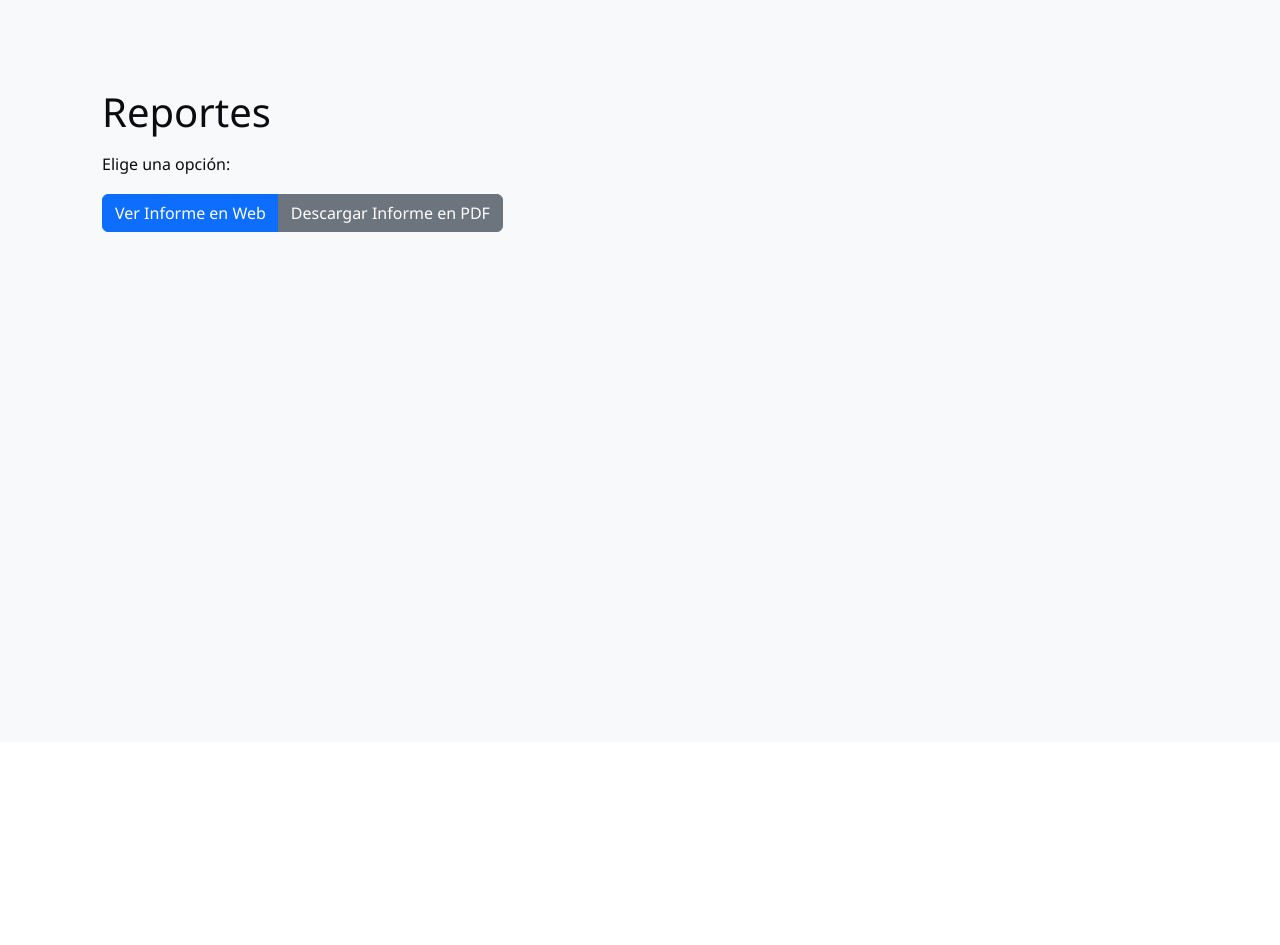
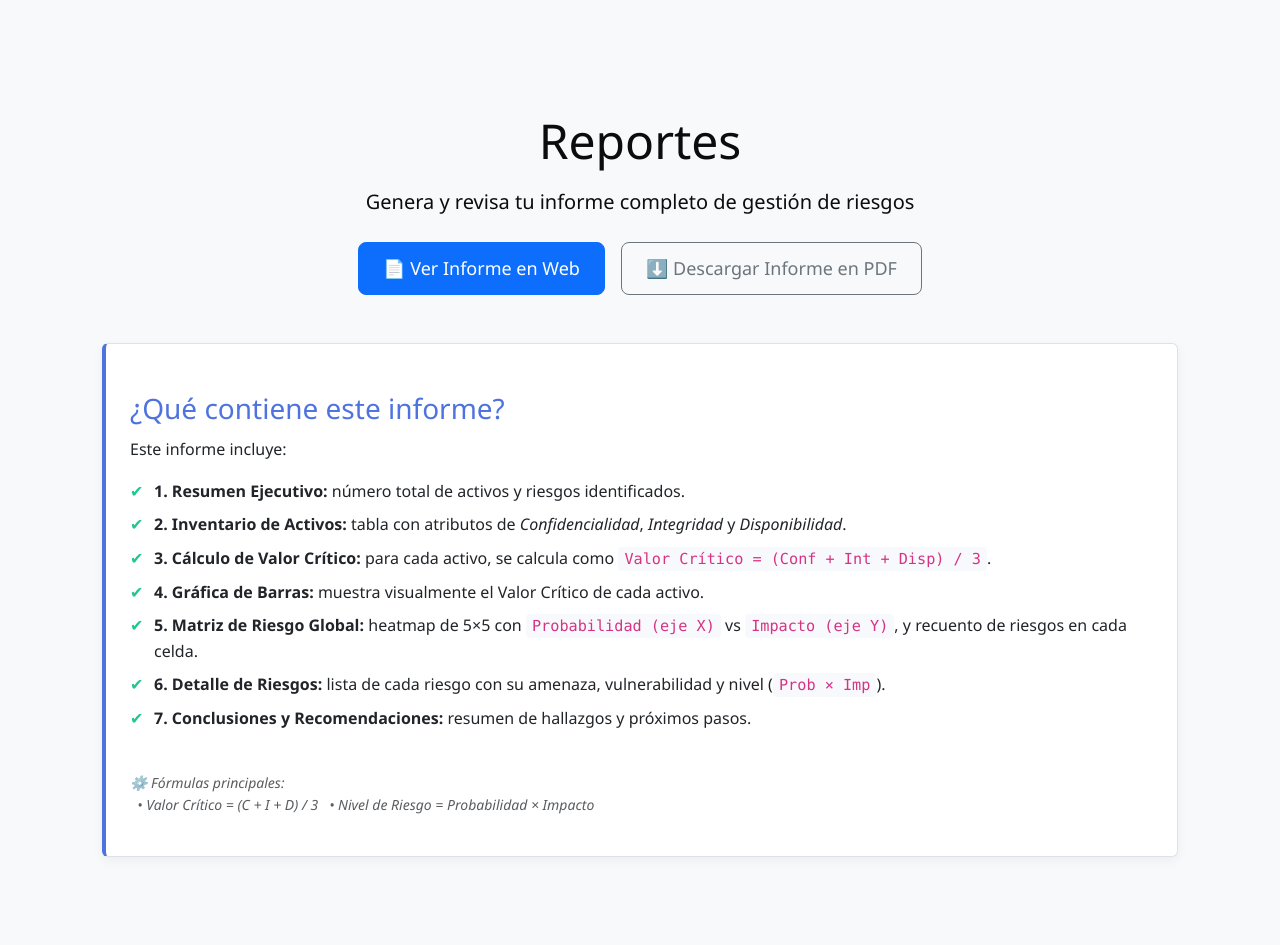
Before and after one commit to ErickG11/Arquitectura, a Flask app: page /reports in a window 1280 px wide. Shown: the part 58-1003 px from the top of the page. Before the commit the page ends 290 px from the top, so only its background shows below. Run offline with Flask 3, Linux system fonts and the light colour scheme; some libraries are stand-ins or nearby versions.

Commit message:
DISEÑO FINAL TERMINADO

```diff
--- a/app.py
+++ b/app.py
@@ -108,6 +108,9 @@ def report_download():
     c = canvas.Canvas(pdf_path, pagesize=letter)
     w, h = letter
 
+
+
+
     # Portada
     c.setFont("Helvetica-Bold", 18)
     c.drawCentredString(w/2, h-72, "Informe de Gestión de Riesgos")
--- a/static/css/custom.css
+++ b/static/css/custom.css
@@ -392,3 +392,51 @@ body {
   transform: translateX(4px);
   box-shadow: 0 4px 12px rgba(0, 0, 0, 0.1);
 }
+
+
+
+
+/* =============================
+   Sección Introductoria de Reportes
+   ============================= */
+.report-intro {
+  background: #ffffff;
+  border-left: 4px solid #4e73df;   /* acento en azul elegante */
+  box-shadow: 0 4px 12px rgba(0,0,0,0.05);
+  border-radius: 0.375rem;
+}
+
+.report-intro .card-title {
+  color: #4e73df;
+  font-size: 1.75rem;
+  margin-bottom: 0.75rem;
+}
+
+.report-intro .report-features li {
+  margin-bottom: 0.5rem;
+  padding-left: 1.5rem;
+  position: relative;
+}
+.report-intro .report-features li::before {
+  content: "✔";
+  position: absolute;
+  left: 0;
+  color: #1cc88a;  /* verde suave para iconos de lista */
+}
+
+.report-intro code {
+  background: #f8f9fc;
+  padding: 0.2em 0.4em;
+  border-radius: 0.25rem;
+  font-size: 0.95em;
+}
+
+.report-intro .small {
+  font-style: italic;
+}
+
+/* Ajustes de botones grandes */
+.btn-lg {
+  padding: 0.75rem 1.5rem;
+  font-size: 1.125rem;
+}
--- a/templates/reports.html
+++ b/templates/reports.html
@@ -1,19 +1,52 @@
 {# templates/reports.html #}
 {% extends "base.html" %}
 
-{% block title %}Menú de Reportes{% endblock %}
+{% block title %}Menú de Reportes — Ciber-Riesgos{% endblock %}
 
 {% block content %}
-  <div class="container mt-4">
-    <h1>Reportes</h1>
-    <p>Elige una opción:</p>
-    <div class="btn-group" role="group">
-      <a href="{{ url_for('report_view') }}" class="btn btn-primary">
-        Ver Informe en Web
-      </a>
-      <a href="{{ url_for('report_download') }}" class="btn btn-secondary">
-        Descargar Informe en PDF
-      </a>
-    </div>
+<div class="container mt-5">
+  <div class="text-center mb-4">
+    <h1 class="display-5">Reportes</h1>
+    <p class="lead">Genera y revisa tu informe completo de gestión de riesgos</p>
   </div>
+
+  <div class="d-flex justify-content-center mb-5">
+    <a href="{{ url_for('report_view') }}" class="btn btn-primary btn-lg me-3">
+      📄 Ver Informe en Web
+    </a>
+    <a href="{{ url_for('report_download') }}" class="btn btn-outline-secondary btn-lg">
+      ⬇️ Descargar Informe en PDF
+    </a>
+  </div>
+
+  <!-- Sección introductoria -->
+  <div class="card report-intro p-4 mb-5">
+    <h2 class="card-title">¿Qué contiene este informe?</h2>
+    <p class="card-text">
+      Este informe incluye:
+    </p>
+    <ul class="report-features list-unstyled">
+      <li><strong>1. Resumen Ejecutivo:</strong> número total de activos y riesgos identificados.</li>
+      <li><strong>2. Inventario de Activos:</strong> tabla con atributos de <em>Confidencialidad</em>,
+        <em>Integridad</em> y <em>Disponibilidad</em>.</li>
+      <li><strong>3. Cálculo de Valor Crítico:</strong> para cada activo,
+        se calcula como
+        <code>Valor Crítico = (Conf + Int + Disp) / 3</code>.
+      </li>
+      <li><strong>4. Gráfica de Barras:</strong> muestra visualmente el Valor Crítico de cada activo.</li>
+      <li><strong>5. Matriz de Riesgo Global:</strong> heatmap de 5×5 con
+        <code>Probabilidad (eje X)</code> vs <code>Impacto (eje Y)</code>,
+        y recuento de riesgos en cada celda.
+      </li>
+      <li><strong>6. Detalle de Riesgos:</strong> lista de cada riesgo con su amenaza,
+        vulnerabilidad y nivel (<code>Prob × Imp</code>).</li>
+      <li><strong>7. Conclusiones y Recomendaciones:</strong> resumen de hallazgos y próximos pasos.</li>
+    </ul>
+    <p class="mt-3 text-muted small">
+      ⚙️ Fórmulas principales:<br>
+      &nbsp;&nbsp;&bull; Valor Crítico = (C + I + D) / 3
+      &nbsp;&nbsp;&bull; Nivel de Riesgo = Probabilidad × Impacto
+    </p>
+  </div>
+</div>
 {% endblock %}
```
Also changed, not shown: static/charts/risk_matrix.png, 1 other file.
